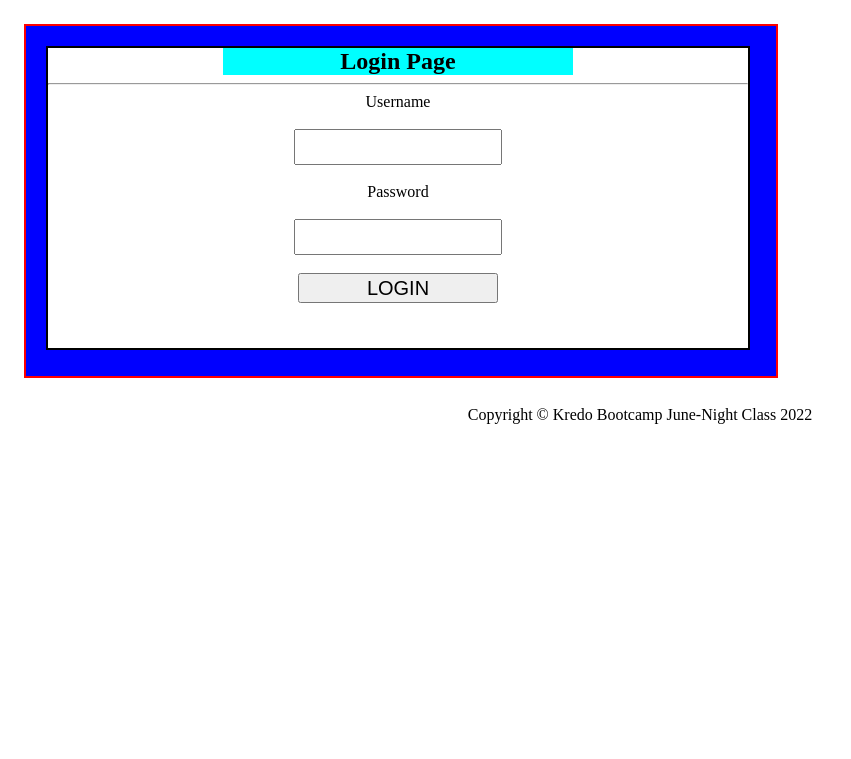
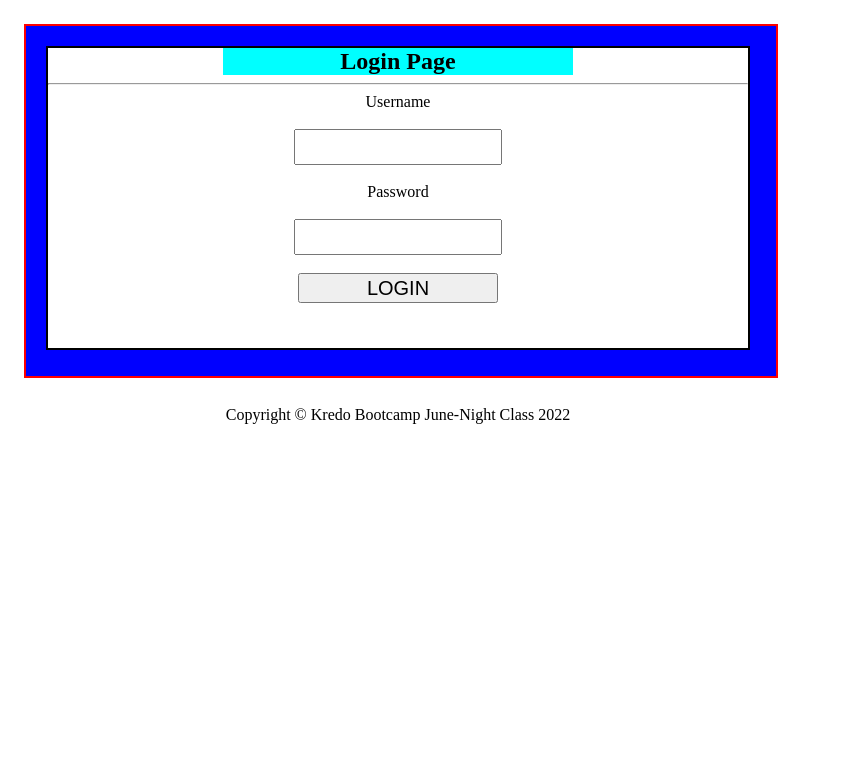
Before and after one commit to koki0731k/koki0731k.github.io, a plain HTML site: page index.html in a window 1280 px wide. Shown: the whole page, without its empty margins (0-851 px from the left). Drawn offline with Linux system fonts and the light colour scheme.

Commit message:
second upload

```diff
--- a/css/style.css
+++ b/css/style.css
@@ -56,3 +56,7 @@ label{
 p{
     text-align: center;
 }
+.copyright{
+    width: 780px;
+    height: 350px;
+}
--- a/index.html
+++ b/index.html
@@ -26,6 +26,9 @@
         </div>
 
     </div>
-    <p>Copyright ©︎ Kredo Bootcamp June-Night Class 2022</p>
+    <div class="copyright">
+        <p style="text-align: center;">Copyright ©︎ Kredo Bootcamp June-Night Class 2022</p>
+    </div>
+
 </body>
 </html>
```
Also changed, not shown: 1 other file.
